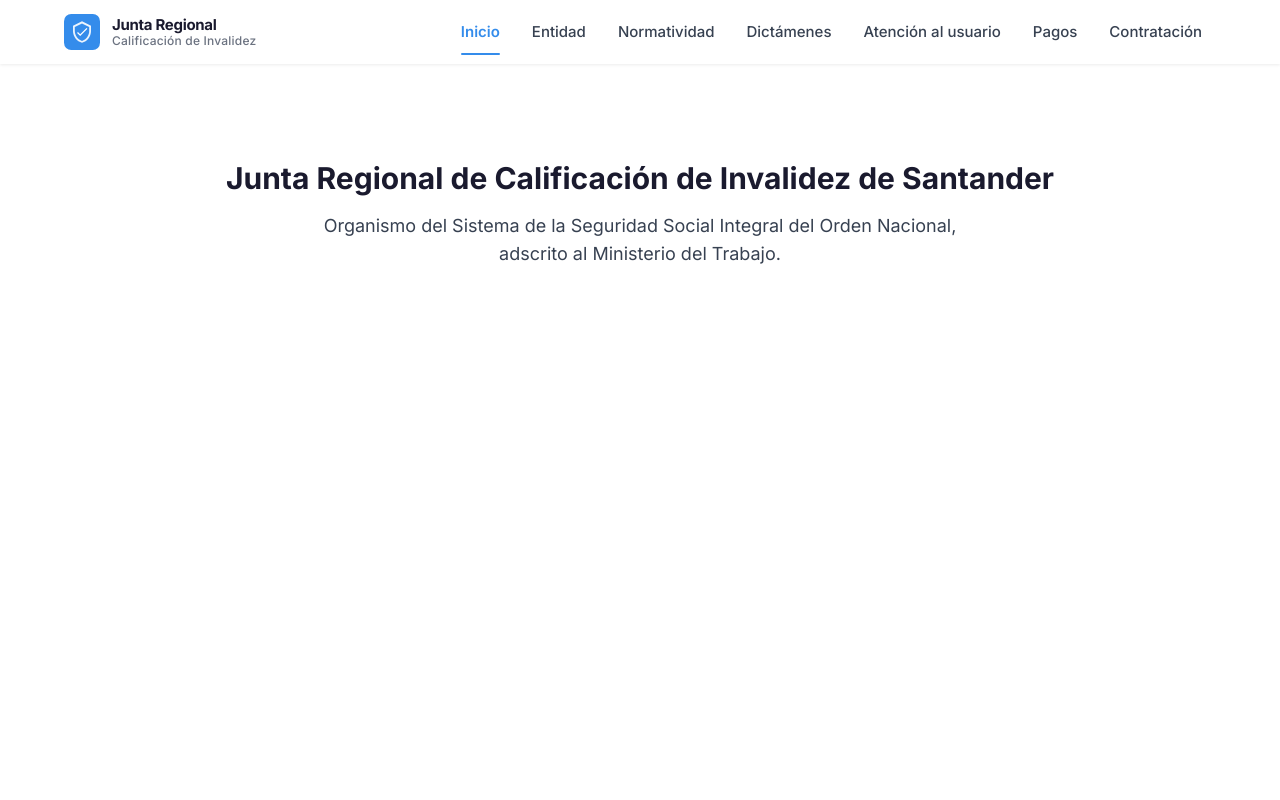
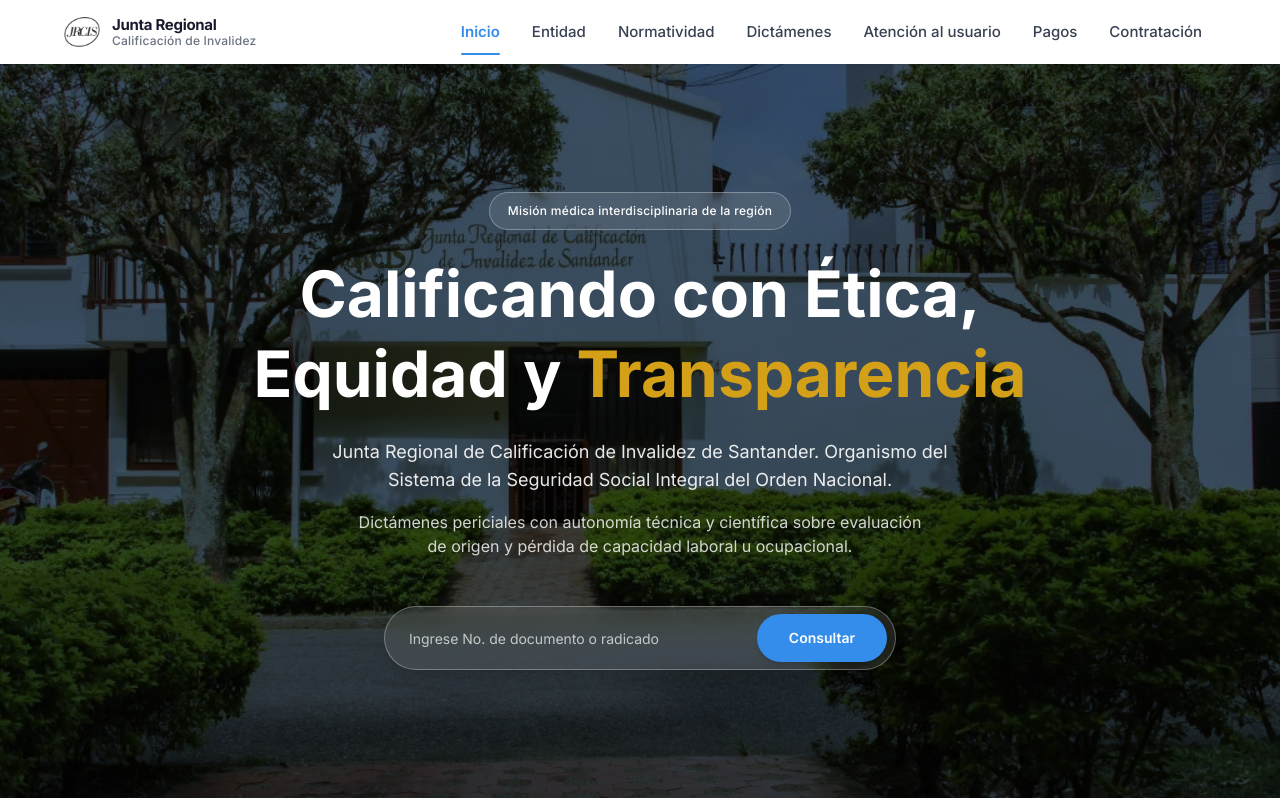
Before and after one commit to gabrielurgomez/junta-web, a Next.js app: page / in a window 1280 px wide. Built offline with nearby package versions, Linux system fonts and the light colour scheme.

Commit message:
feat, navbar y hero - modificar navbar y agregar hero

```diff
--- a/src/app/page.tsx
+++ b/src/app/page.tsx
@@ -1,13 +1,60 @@
+import Image from "next/image";
+
 export default function HomePage() {
   return (
-    <div className="flex flex-1 flex-col items-center justify-center px-6 py-24">
-      <h1 className="text-3xl font-bold text-text-primary">
-        Junta Regional de Calificación de Invalidez de Santander
-      </h1>
-      <p className="mt-4 max-w-2xl text-center text-lg text-text-secondary">
-        Organismo del Sistema de la Seguridad Social Integral del Orden
-        Nacional, adscrito al Ministerio del Trabajo.
-      </p>
-    </div>
+    <>
+      <section className="relative flex min-h-[85vh] flex-col items-center justify-center overflow-hidden pb-32 pt-20 text-center text-sm md:px-2">
+        {/* Background Image Setup */}
+        <div className="absolute inset-0 z-0">
+          <Image
+            src="/fachada_junta.webp"
+            alt="Fachada de la Junta Regional de Calificación de Invalidez de Santander"
+            fill
+            priority
+            className="object-cover object-center"
+          />
+          {/* Overlay gradient para asegurar la legibilidad del texto */}
+          <div className="absolute inset-0 bg-primary-900/80 mix-blend-multiply" />
+        </div>
+
+        {/* Hero Content */}
+        <div className="relative z-10 flex w-full flex-col items-center px-4 md:px-8">
+          <div className="mt-8 flex flex-wrap items-center justify-center rounded-full border border-white/30 bg-white/10 p-1.5 text-xs text-white backdrop-blur-sm md:mt-12">
+            <span className="px-3 py-1 font-medium tracking-wide">
+              Misión médica interdisciplinaria de la región
+            </span>
+          </div>
+
+          <h1 className="mt-6 max-w-4xl text-balance text-4xl font-bold leading-tight text-white md:text-5xl lg:text-[4rem]">
+            Calificando con Ética, Equidad y{" "}
+            <span className="text-accent">Transparencia</span>
+          </h1>
+
+          <p className="mt-6 max-w-2xl text-base text-white/90 md:text-lg">
+            Junta Regional de Calificación de Invalidez de Santander. Organismo
+            del Sistema de la Seguridad Social Integral del Orden Nacional.
+          </p>
+
+          <p className="mt-3 max-w-xl text-sm text-white/80 md:mt-4 md:text-base">
+            Dictámenes periciales con autonomía técnica y científica sobre
+            evaluación de origen y pérdida de capacidad laboral u ocupacional.
+          </p>
+
+          <form className="mt-10 flex h-14 w-full max-w-lg items-center rounded-full border border-white/30 bg-white/10 shadow-lg backdrop-blur-md transition-all focus-within:border-white/50 focus-within:bg-white/20 md:mt-12 md:h-16">
+            <input
+              type="text"
+              placeholder="Ingrese No. de documento o radicado"
+              className="h-full w-full rounded-full bg-transparent pl-6 pr-2 text-white placeholder:text-white/70 outline-none"
+            />
+            <button
+              type="button"
+              className="mr-1.5 h-10 whitespace-nowrap rounded-full bg-primary-400 px-6 font-semibold text-white shadow-md transition hover:bg-primary-500 hover:shadow-lg focus:ring-4 focus:ring-primary-400/30 md:mr-2 md:h-12 md:px-8"
+            >
+              Consultar
+            </button>
+          </form>
+        </div>
+      </section>
+    </>
   );
 }
--- a/src/components/NavBar.tsx
+++ b/src/components/NavBar.tsx
@@ -1,5 +1,6 @@
 "use client";
 
+import Image from "next/image";
 import Link from "next/link";
 import { usePathname } from "next/navigation";
 import { useEffect, useState, useRef } from "react";
@@ -91,28 +92,14 @@
         {/* Logo & Entity Name */}
         <Link href="/" className="navbar-brand" aria-label="Ir al inicio">
           {/* Shield / institutional icon */}
-          <svg
-            className="navbar-logo-icon"
-            viewBox="0 0 40 40"
-            fill="none"
-            xmlns="http://www.w3.org/2000/svg"
-            aria-hidden="true"
-          >
-            <rect width="40" height="40" rx="8" fill="var(--color-primary-400, #348ceb)" />
-            <path
-              d="M20 8L10 13V19C10 25.05 14.26 30.68 20 32C25.74 30.68 30 25.05 30 19V13L20 8Z"
-              fill="white"
-              fillOpacity="0.9"
-            />
-            <path
-              d="M20 10.5L12 14.5V19C12 24.05 15.58 28.78 20 30C24.42 28.78 28 24.05 28 19V14.5L20 10.5Z"
-              fill="var(--color-primary-400, #348ceb)"
-            />
-            <path
-              d="M18 22.5L15.5 20L14.5 21L18 24.5L26 16.5L25 15.5L18 22.5Z"
-              fill="white"
-            />
-          </svg>
+          <Image
+            src="/LOGO.png"
+            alt="Logo Junta Regional"
+            width={40}
+            height={40}
+            className="navbar-logo-icon object-contain"
+            priority
+          />
           <div className="navbar-brand-text">
             <span className="navbar-brand-name">Junta Regional</span>
             <span className="navbar-brand-subtitle">
```
Also changed, not shown: public/LOGO.png (added), public/fachada_junta.webp (added).
